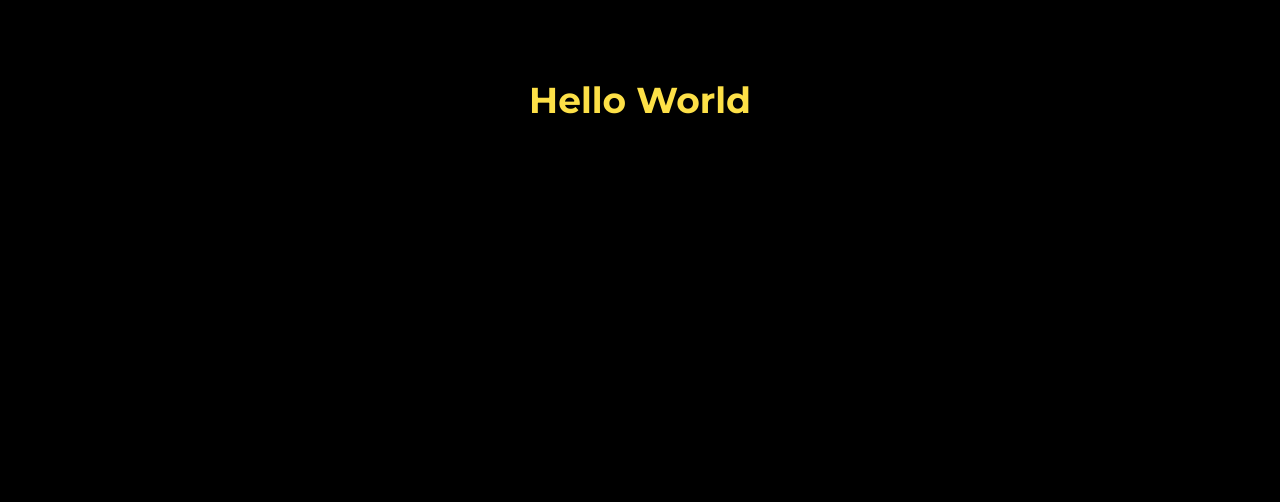
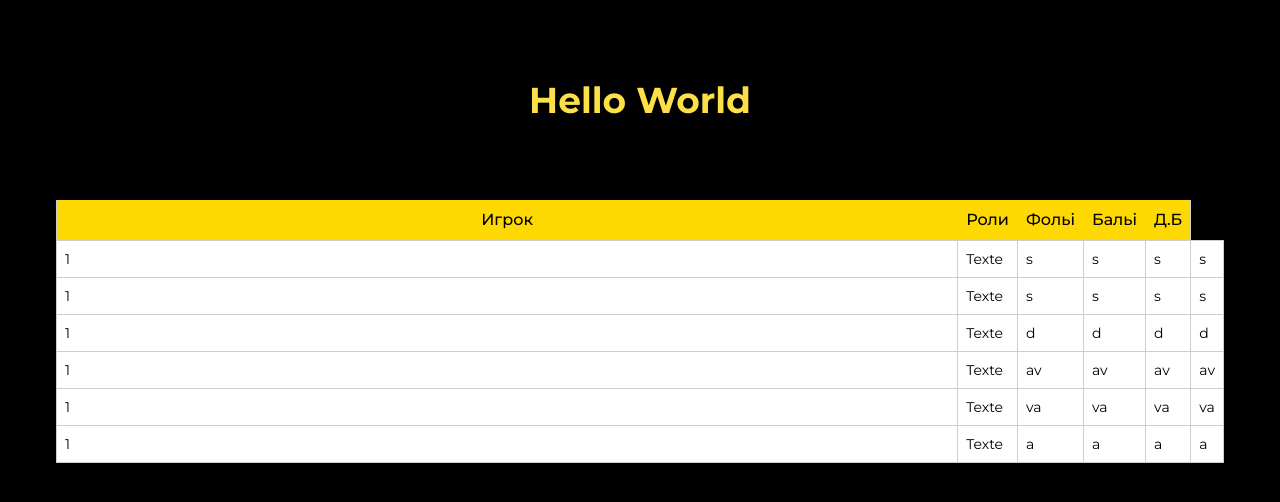
Before and after one commit to sofiialives/mafia-club, a Next.js app: page / in a window 1280 px wide. Shown: the top 502 px of the page. Built offline with nearby package versions, Linux system fonts and the light colour scheme.

Commit message:
table components

```diff
--- a/src/app/page.tsx
+++ b/src/app/page.tsx
@@ -1,11 +1,39 @@
 import MaxWidthWrapper from "@/components/MaxWidthWrapper";
+import GameTable from "@/components/Table/GameTable";
+import GameTableBody from "@/components/Table/GameTableBody";
+import GameTableHeaders from "@/components/Table/GameTableHeaders";
 
 export default function Home() {
+  const header = ["Игрок", "Роли", "Фольі", "Бальі", "Д.Б"];
+  const body = [
+    { num: 1, text: "Texte", space: "s" },
+    { num: 1, text: "Texte", space: "s" },
+    { num: 1, text: "Texte", space: "d" },
+    { num: 1, text: "Texte", space: "av" },
+    { num: 1, text: "Texte", space: "va" },
+    { num: 1, text: "Texte", space: "a" },
+  ];
   return (
     <MaxWidthWrapper>
       <div className="py-20 mx-auto text-center flex flex-col items-center max-w-3xl">
         <h1 className="text-yellow-300 text-4xl font-bold">Hello World</h1>
       </div>
+      <GameTable
+        headers={header.map((h) => (
+          <GameTableHeaders action key={h}>{h}</GameTableHeaders>
+        ))}
+      >
+        {body.map((b, index) => (
+          <tr key={index}>
+            <GameTableBody>{b.num}</GameTableBody>
+            <GameTableBody>{b.text}</GameTableBody>
+            <GameTableBody>{b.space}</GameTableBody>
+            <GameTableBody>{b.space}</GameTableBody>
+            <GameTableBody>{b.space}</GameTableBody>
+            <GameTableBody>{b.space}</GameTableBody>
+          </tr>
+        ))}
+      </GameTable>
     </MaxWidthWrapper>
   );
 }
--- a/src/components/MaxWidthWrapper.tsx
+++ b/src/components/MaxWidthWrapper.tsx
@@ -11,13 +11,13 @@ export default function MaxWidthWrapper({
   children,
 }: MaxWidthWrapperProps) {
   return (
-    <div
+    <section
       className={clsx(
         "mx-auto w-full max-w-screen-xl px-2.5 md:px-14",
         className
       )}
     >
       {children}
-    </div>
+    </section>
   );
 }
--- /dev/null
+++ b/src/components/Table/GameTable.tsx
@@ -0,0 +1,15 @@
+import React from "react";
+
+interface GameTableProps {
+  headers: React.ReactNode;
+  children?: React.ReactNode;
+}
+
+export default function GameTable({ headers, children }: GameTableProps) {
+  return (
+    <table className="w-full">
+      <thead>{headers}</thead>
+      <tbody>{children}</tbody>
+    </table>
+  );
+}
--- /dev/null
+++ b/src/components/Table/GameTableBody.tsx
@@ -0,0 +1,30 @@
+import clsx from "clsx";
+import React from "react";
+
+interface GameTableBodyProps {
+  action?: boolean;
+  align?: "left" | "center";
+  children: React.ReactNode;
+  className?: string;
+}
+
+export default function GameTableBody({
+  children,
+  action,
+  align = "left",
+  className,
+}: GameTableBodyProps) {
+  return (
+    <td
+      className={clsx(
+        "bg-white text-black font-normal text-sm border border-[#CECECE] p-2",
+        `text-${align}`,
+        action &&
+          "[&:nth-child(14n+1)]:text-[#FDD901] [&:nth-child(14n+1)]:bg-[#414141]",
+        className
+      )}
+    >
+      {children}
+    </td>
+  );
+}
--- /dev/null
+++ b/src/components/Table/GameTableHeaders.tsx
@@ -0,0 +1,25 @@
+import clsx from "clsx";
+import React from "react";
+
+interface GameTableHeadersProps {
+  action?: boolean;
+  children: React.ReactNode;
+}
+
+export default function GameTableHeaders({
+  children,
+  action,
+}: GameTableHeadersProps) {
+  return (
+    <th
+      className={clsx(
+        "text-center p-2 border border-t-0 border-[#CECECE]",
+        action
+          ? "bg-[#FDD901] text-black text-base font-medium w-full"
+          : "bg-[#414141] text-[#FDD901] text-sm font-normal"
+      )}
+    >
+      {children}
+    </th>
+  );
+}
```
Also changed, not shown: src/app/game/page.tsx (deleted).
